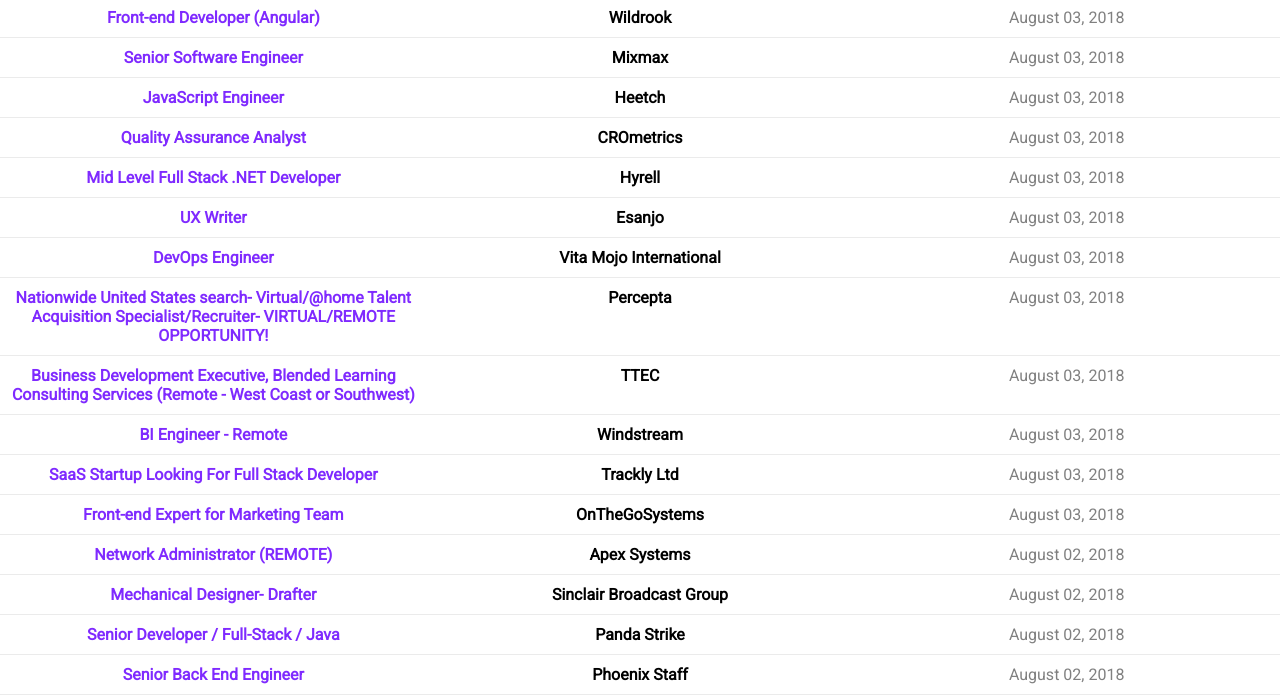
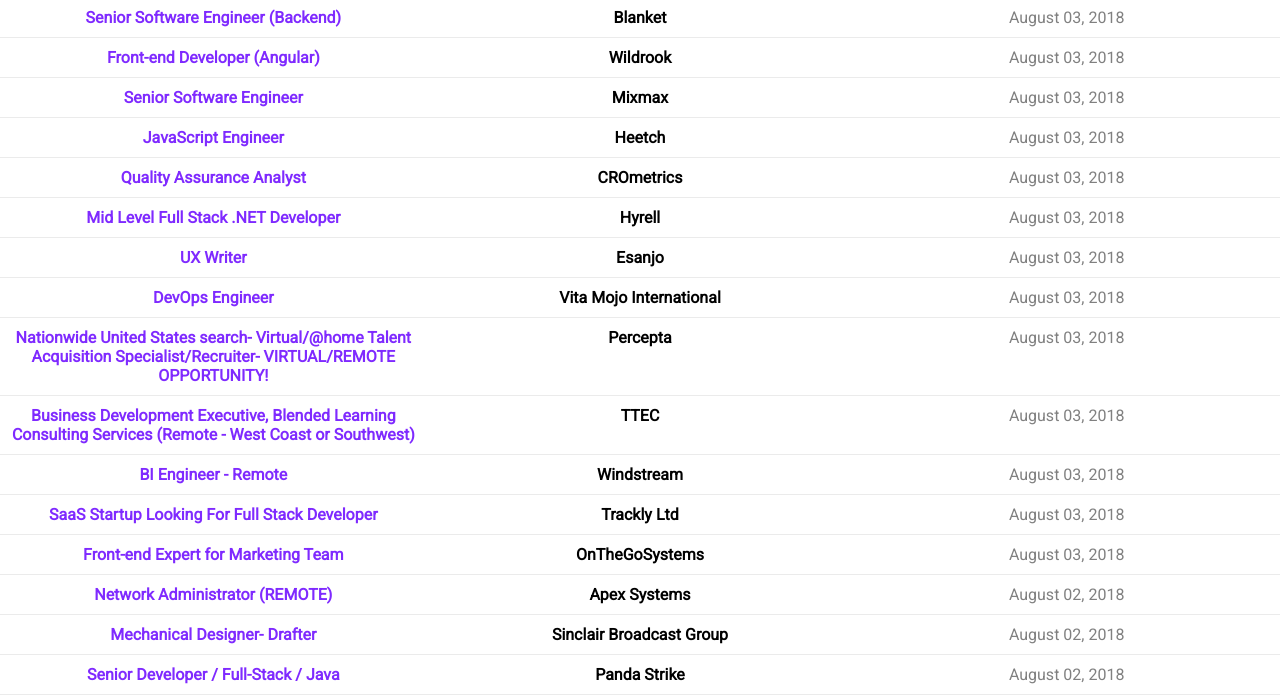
Before and after one commit to akpierson/akpierson.github.io, a plain HTML site: page index.html in a window 1280 px wide. Shown: the part 401-1100 px from the top of the page. Drawn offline with nearby package versions, Linux system fonts and the light colour scheme.

Commit message:
Job Added

```diff
--- a/index.html
+++ b/index.html
@@ -40,6 +40,7 @@
             data: {
                 jobs: [
                     //ADDJOB//
+					{ href: 'https://weworkremotely.com/remote-jobs/blanket-senior-software-engineer-backend', title: 'Senior Software Engineer (Backend)', company: 'Blanket', date: 'August 03, 2018', },
 					{ href: 'https://weworkremotely.com/remote-jobs/wildrook-front-end-developer-angular', title: 'Front-end Developer (Angular)', company: 'Wildrook', date: 'August 03, 2018', },
 					{ href: 'https://weworkremotely.com/remote-jobs/mixmax-senior-software-engineer', title: 'Senior Software Engineer', company: 'Mixmax', date: 'August 03, 2018', },
 					{ href: 'https://remoteok.io/remote-jobs/68344-remote-javascript-engineer-heetch', title: 'JavaScript Engineer', company: 'Heetch', date: 'August 03, 2018', },
```
